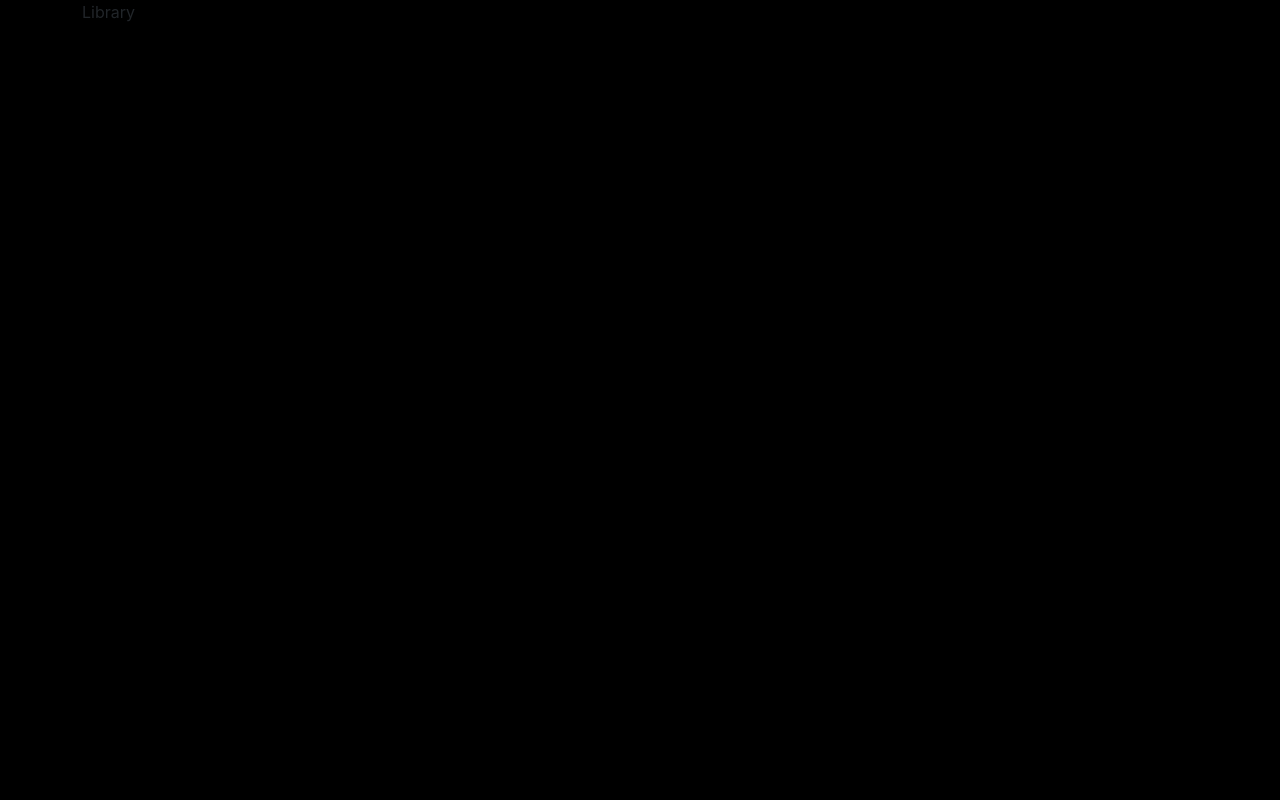
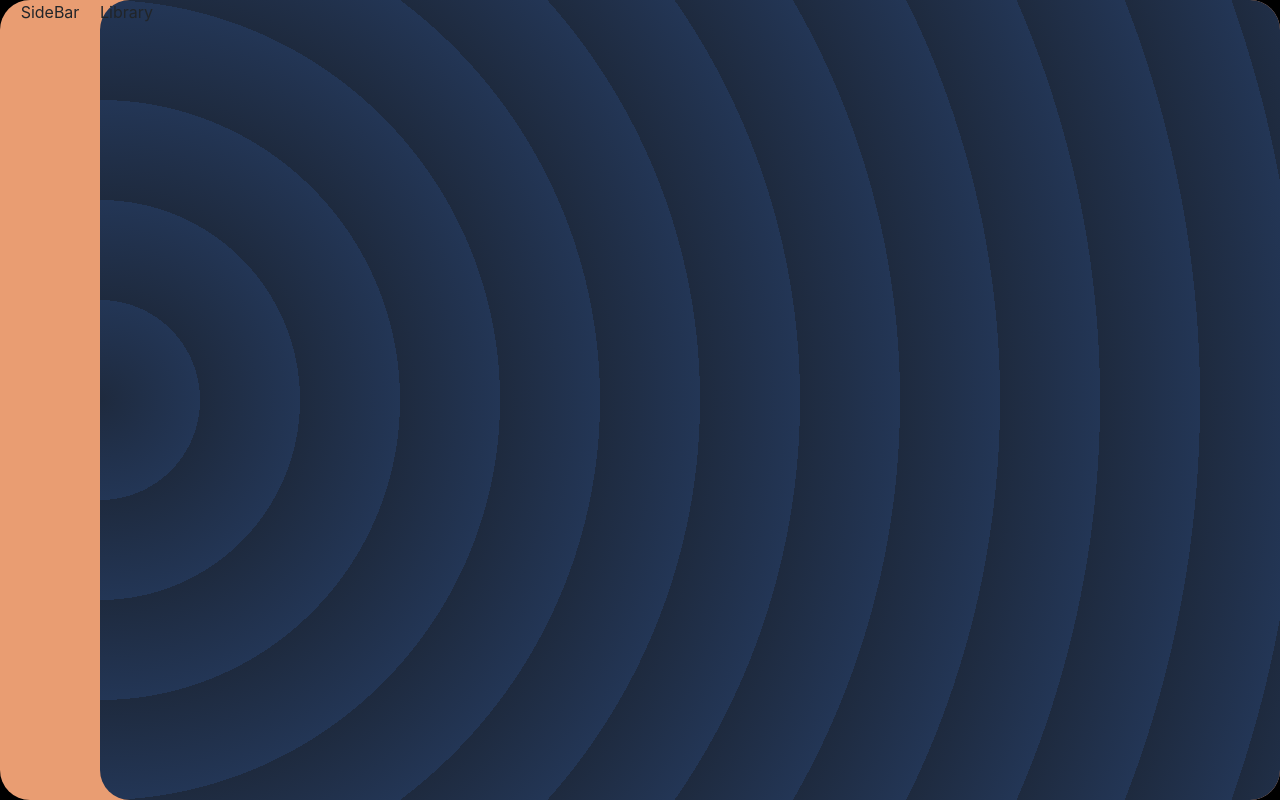
Before and after one commit to Bharat-Negi/online-song, a React (Vite) app: page / in a window 1280 px wide. Built offline with nearby package versions, Linux system fonts and the light colour scheme.

Commit message:
file update

```diff
--- /dev/null
+++ b/src/components/sidebar.tsx
@@ -0,0 +1,9 @@
+
+
+export default function SideBar() {
+    return (
+        <div className="sidebar-container">
+            SideBar
+        </div>
+    )
+}
--- a/src/screens/favorites.tsx
+++ b/src/screens/favorites.tsx
@@ -1,15 +1,9 @@
-import Container from 'react-bootstrap/Container';
-import Row from 'react-bootstrap/Row';
-import Col from 'react-bootstrap/Col';
+
 
 function Favorites() {
     return (
         <>
-            <Container>
-                <Row>
-                    <Col>Favorites</Col>
-                </Row>
-            </Container>
+            Favorites
         </>
     )
 }
--- a/src/screens/feed.tsx
+++ b/src/screens/feed.tsx
@@ -1,15 +1,9 @@
-import Container from 'react-bootstrap/Container';
-import Row from 'react-bootstrap/Row';
-import Col from 'react-bootstrap/Col';
+
 
 function Feed() {
     return (
         <>
-            <Container>
-                <Row>
-                    <Col>Feed</Col>
-                </Row>
-            </Container>
+            Feed
         </>
     )
 }
--- a/src/screens/home.tsx
+++ b/src/screens/home.tsx
@@ -4,10 +4,13 @@
 import Trending from './trending';
 import Player from './player';
 import Favorites from './favorites';
+import SideBar from '../components/sidebar';
 
 function HomePage() {
     return (
         <Router>
+            <div className="main-body">
+                <SideBar />
                 <Routes>
                     <Route path="/" element={<Library />} />
                     <Route path="/feed" element={<Feed />} />
@@ -15,6 +18,7 @@
                     <Route path="/player" element={<Player />} />
                     <Route path="/favorites" element={<Favorites />} />
                 </Routes>
+            </div>
         </Router>
     )
 }
--- a/src/screens/library.tsx
+++ b/src/screens/library.tsx
@@ -1,16 +1,10 @@
-import Container from 'react-bootstrap/Container';
-import Row from 'react-bootstrap/Row';
-import Col from 'react-bootstrap/Col';
+
 
 function Library() {
     return (
-        <>
-            <Container>
-                <Row>
-                    <Col>Library</Col>
-                </Row>
-            </Container>
-        </>
+        <div className="screen-container">
+            Library
+        </div>
     )
 }
 
--- a/src/screens/player.tsx
+++ b/src/screens/player.tsx
@@ -1,15 +1,9 @@
-import Container from 'react-bootstrap/Container';
-import Row from 'react-bootstrap/Row';
-import Col from 'react-bootstrap/Col';
+
 
 function Player() {
     return (
         <>
-            <Container>
-                <Row>
-                    <Col>Player</Col>
-                </Row>
-            </Container>
+            Player
         </>
     )
 }
--- a/src/screens/trending.tsx
+++ b/src/screens/trending.tsx
@@ -1,15 +1,9 @@
-import Container from 'react-bootstrap/Container';
-import Row from 'react-bootstrap/Row';
-import Col from 'react-bootstrap/Col';
+
 
 function Trending() {
     return (
         <>
-            <Container>
-                <Row>
-                    <Col>Trending</Col>
-                </Row>
-            </Container>
+           Trending
         </>
     )
 }
```
Lines whose indentation alone changed are shown as unchanged.
